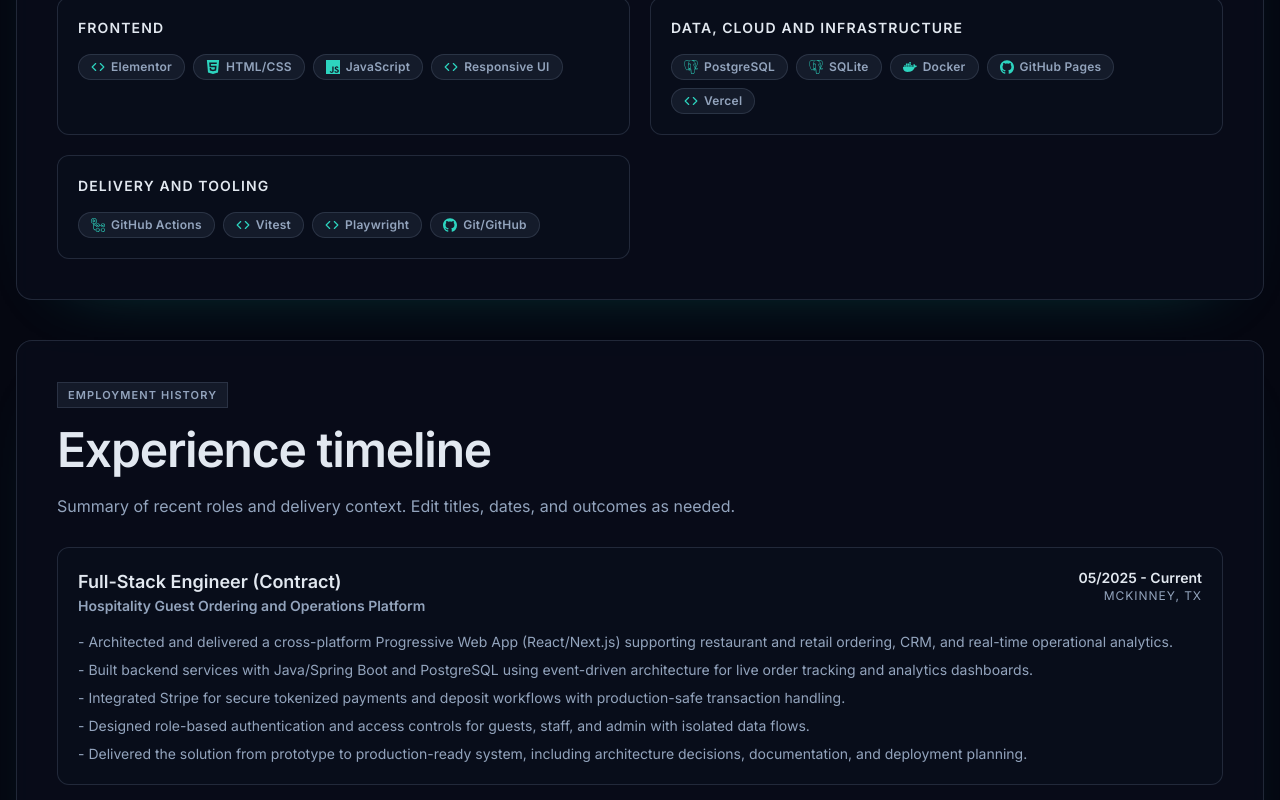
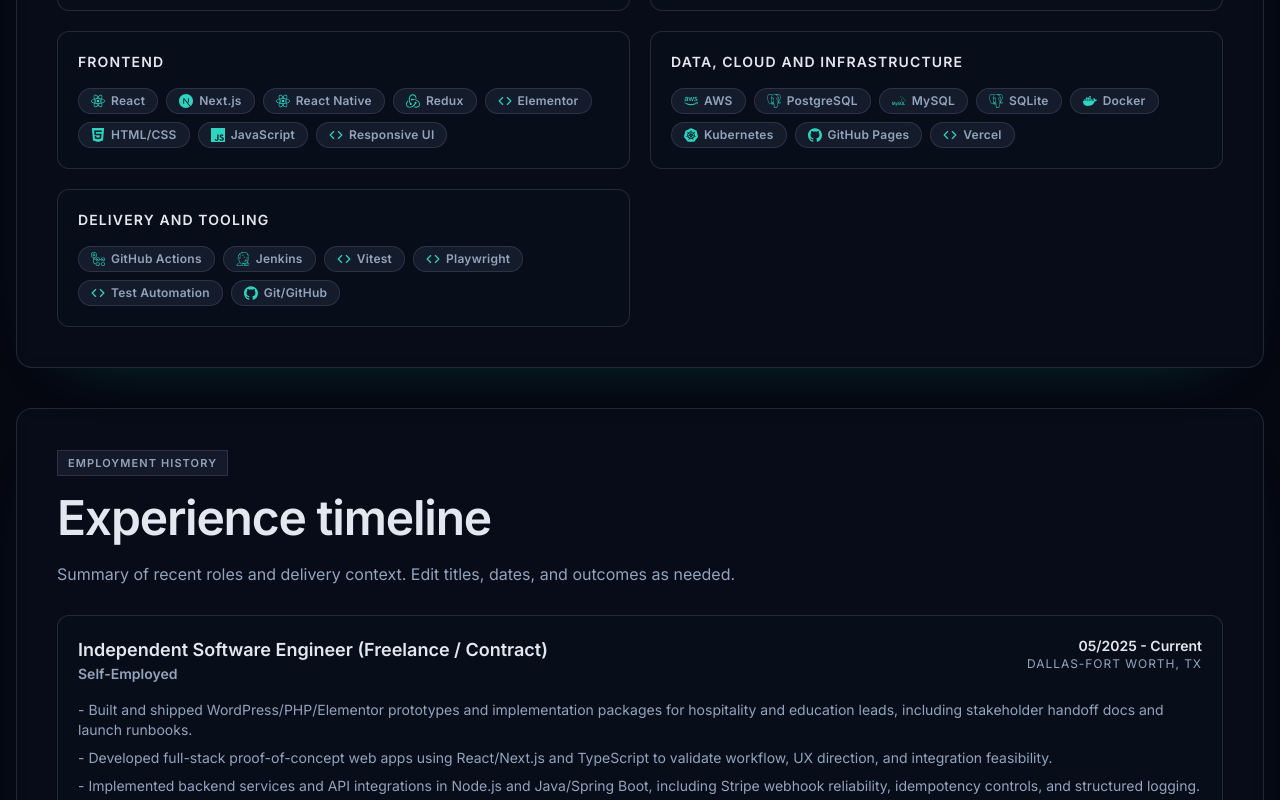
Before and after one commit to MSulSal/portfolio, a Next.js app: page /resume in a window 1280 px wide. Shown: the part 1280-2080 px from the top of the page. Built offline with nearby package versions, Linux system fonts and the light colour scheme; no server answers.

Commit message:
feat(resume): replace contract role with independent work and expand ATS skills

```diff
--- a/src/data/portfolioData.ts
+++ b/src/data/portfolioData.ts
@@ -201,16 +201,19 @@
   {
     id: "languages",
     title: "Languages",
-    skills: ["PHP", "TypeScript", "JavaScript", "Python", "SQL"],
+    skills: ["Java", "PHP", "TypeScript", "JavaScript", "Python", "SQL"],
   },
   {
     id: "backend",
     title: "Backend and Architecture",
     skills: [
       "WordPress",
+      "Java/Spring Boot",
       "Node.js",
       "Express",
       "RESTful APIs",
+      "Microservices",
+      "Event-Driven Architecture",
       "Webhook Reliability",
       "Idempotency Patterns",
     ],
@@ -218,33 +221,58 @@
   {
     id: "frontend",
     title: "Frontend",
-    skills: ["Elementor", "HTML/CSS", "JavaScript", "Responsive UI"],
+    skills: [
+      "React",
+      "Next.js",
+      "React Native",
+      "Redux",
+      "Elementor",
+      "HTML/CSS",
+      "JavaScript",
+      "Responsive UI",
+    ],
   },
   {
     id: "cloud-infra",
     title: "Data, Cloud and Infrastructure",
-    skills: ["PostgreSQL", "SQLite", "Docker", "GitHub Pages", "Vercel"],
+    skills: [
+      "AWS",
+      "PostgreSQL",
+      "MySQL",
+      "SQLite",
+      "Docker",
+      "Kubernetes",
+      "GitHub Pages",
+      "Vercel",
+    ],
   },
   {
     id: "delivery",
     title: "Delivery and Tooling",
-    skills: ["GitHub Actions", "Vitest", "Playwright", "Git/GitHub"],
+    skills: [
+      "GitHub Actions",
+      "Jenkins",
+      "Vitest",
+      "Playwright",
+      "Test Automation",
+      "Git/GitHub",
+    ],
   },
 ];
 
 export const employmentHistory: EmploymentEntry[] = [
   {
-    id: "fullstack-contract",
-    title: "Full-Stack Engineer (Contract)",
-    company: "Hospitality Guest Ordering and Operations Platform",
+    id: "independent-software-engineer",
+    title: "Independent Software Engineer (Freelance / Contract)",
+    company: "Self-Employed",
     period: "05/2025 - Current",
-    location: "McKinney, TX",
+    location: "Dallas-Fort Worth, TX",
     highlights: [
-      "Architected and delivered a cross-platform Progressive Web App (React/Next.js) supporting restaurant and retail ordering, CRM, and real-time operational analytics.",
-      "Built backend services with Java/Spring Boot and PostgreSQL using event-driven architecture for live order tracking and analytics dashboards.",
-      "Integrated Stripe for secure tokenized payments and deposit workflows with production-safe transaction handling.",
-      "Designed role-based authentication and access controls for guests, staff, and admin with isolated data flows.",
-      "Delivered the solution from prototype to production-ready system, including architecture decisions, documentation, and deployment planning.",
+      "Built and shipped WordPress/PHP/Elementor prototypes and implementation packages for hospitality and education leads, including stakeholder handoff docs and launch runbooks.",
+      "Developed full-stack proof-of-concept web apps using React/Next.js and TypeScript to validate workflow, UX direction, and integration feasibility.",
+      "Implemented backend services and API integrations in Node.js and Java/Spring Boot, including Stripe webhook reliability, idempotency controls, and structured logging.",
+      "Owned end-to-end delivery lifecycle across requirements gathering, architecture, implementation, testing, deployment preparation, and stakeholder demos.",
+      "Maintained an active GitHub engineering portfolio with frequent commits across web product delivery and backend reliability projects.",
     ],
   },
   {
```
